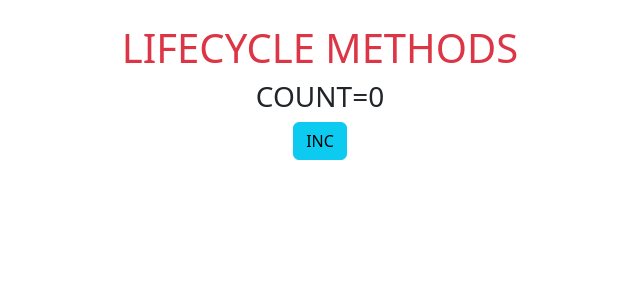
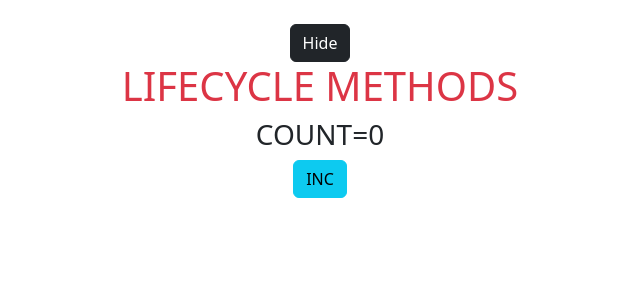
Before and after one commit to barbaros163/lifecycle-useEffect_react, a React (Create React App) app in the folder rc08_lifecycle-useEffect/: page / in a window 1280 px wide. Shown: the top 300 px of the page, without its empty margins (320-960 px from the left). Built offline with nearby package versions, Linux system fonts and the light colour scheme.

Commit message:
show-hide

```diff
--- a/rc08_lifecycle-useEffect/src/App.js
+++ b/rc08_lifecycle-useEffect/src/App.js
@@ -1,10 +1,16 @@
-// import { useState } from "react";
+import { useState } from "react";
 import LifeCycleMethods from "./components/LifeCycleMethods";
 
 function App() {
+  const [show, setShow] = useState(true);
+
   return (
     <div className="container text-center mt-4">
-      <LifeCycleMethods />
+      <button className="btn btn-dark" onClick={() => setShow(!show)}>
+        {show ? "Hide" : "Show"}
+      </button>
+
+      {show && <LifeCycleMethods />}
     </div>
   );
 }
--- a/rc08_lifecycle-useEffect/src/components/LifeCycleMethods.jsx
+++ b/rc08_lifecycle-useEffect/src/components/LifeCycleMethods.jsx
@@ -41,6 +41,13 @@ class LifeCycleMethods extends React.Component {
     console.log("Mounted");
   }
 
+  //! 4-) Bu metot ilk render haric diger tüm render'lardan sonra cagrilir.
+  //!  prevState ve prevProps degerlerini parametre olarak alabilir.
+  componentDidUpdate(prevProps, prevState) {
+    console.log("Updated");
+    console.log(prevState.count);
+  }
+
   render() {
     //! 2-) Her bir render'da cagrilir
     console.log("Rendered");
```
Also changed, not shown: 1 other file (tests, documents, lock files or other folders).
